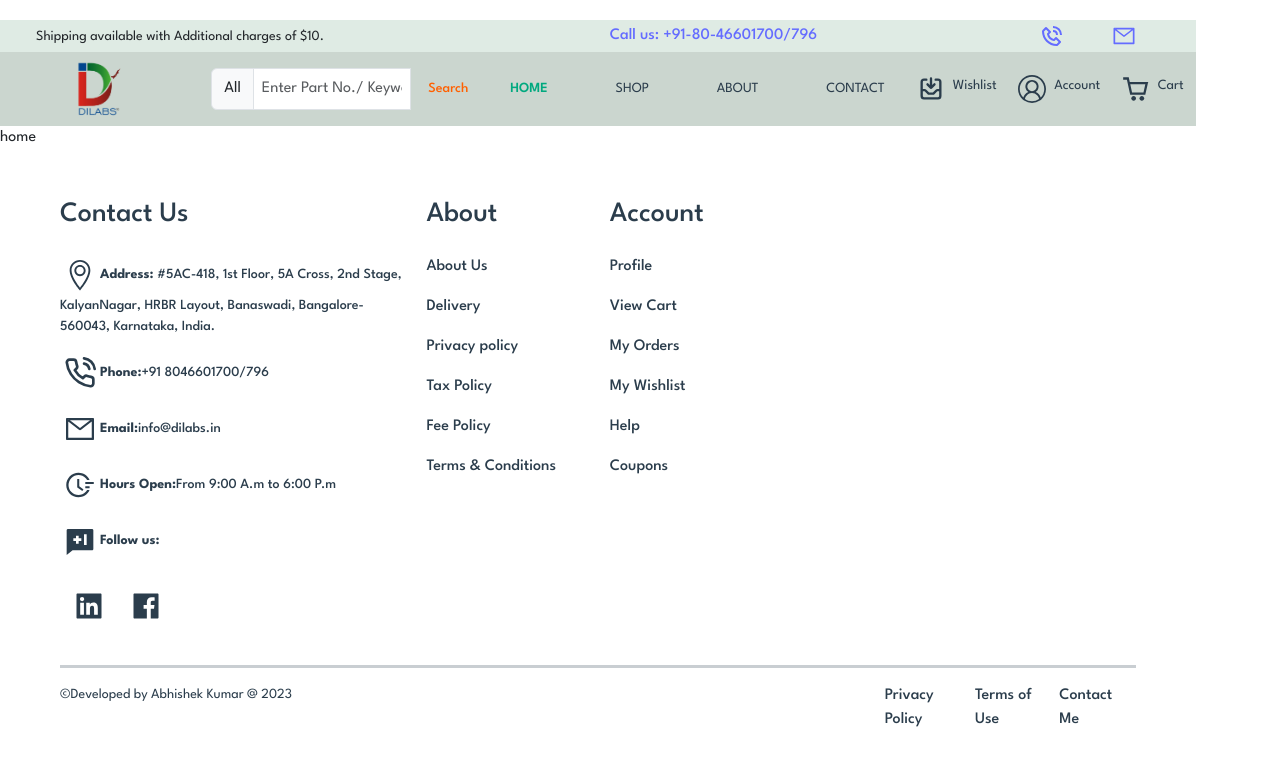
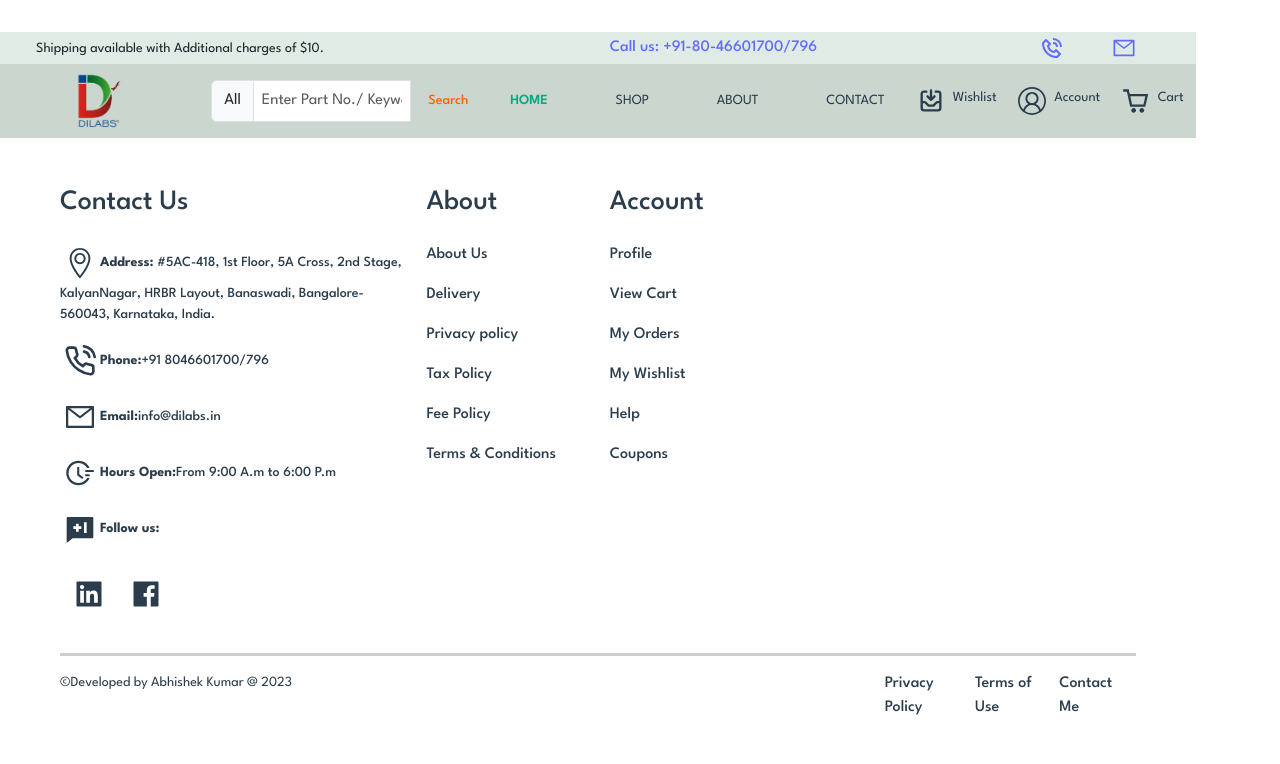
Before and after one commit to DILABS-WEB/Dilabs_Product, a React (Vite) app: page / in a window 1280 px wide. Shown: the top 764 px of the page. Built offline with nearby package versions, Linux system fonts and the light colour scheme.

Commit message:
started with home

```diff
--- a/src/App.css
+++ b/src/App.css
@@ -174,3 +174,10 @@ footer a{
 }
 
 /*   Footer End Here  */
+
+/*   Home Start Here  */
+.banner-details{
+
+}
+
+/* Home End Here */
--- a/src/pages/home.jsx
+++ b/src/pages/home.jsx
@@ -1,9 +1,18 @@
 import React from 'react'
 
 const home = () => {
-  return (
-    <div>home</div>
-  )
+  <>
+    <section className="banner p-5">
+      <div className="containter-xxl">
+        <div className="row">
+          <banner className="details">
+
+          </banner>
+        </div>
+      </div>
+    </section>
+
+  </>;
 }
 
 export default home
```
